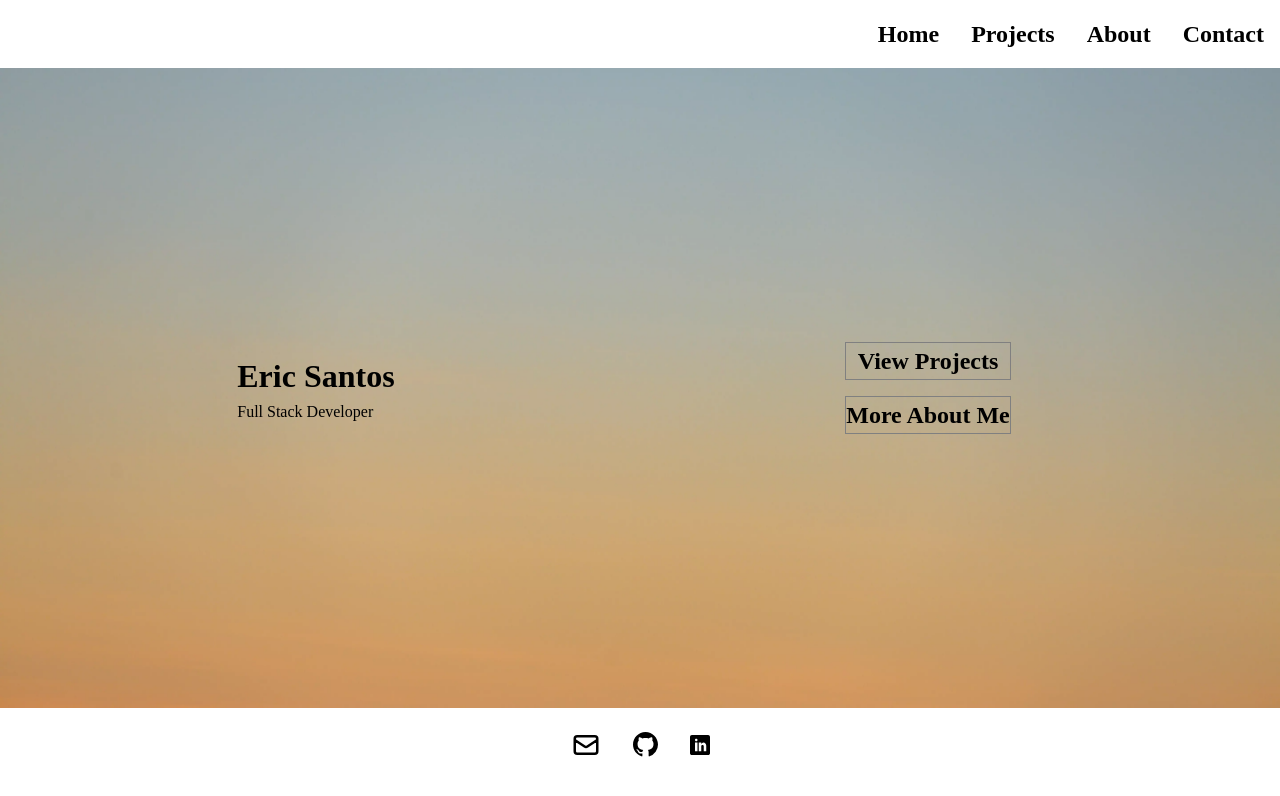
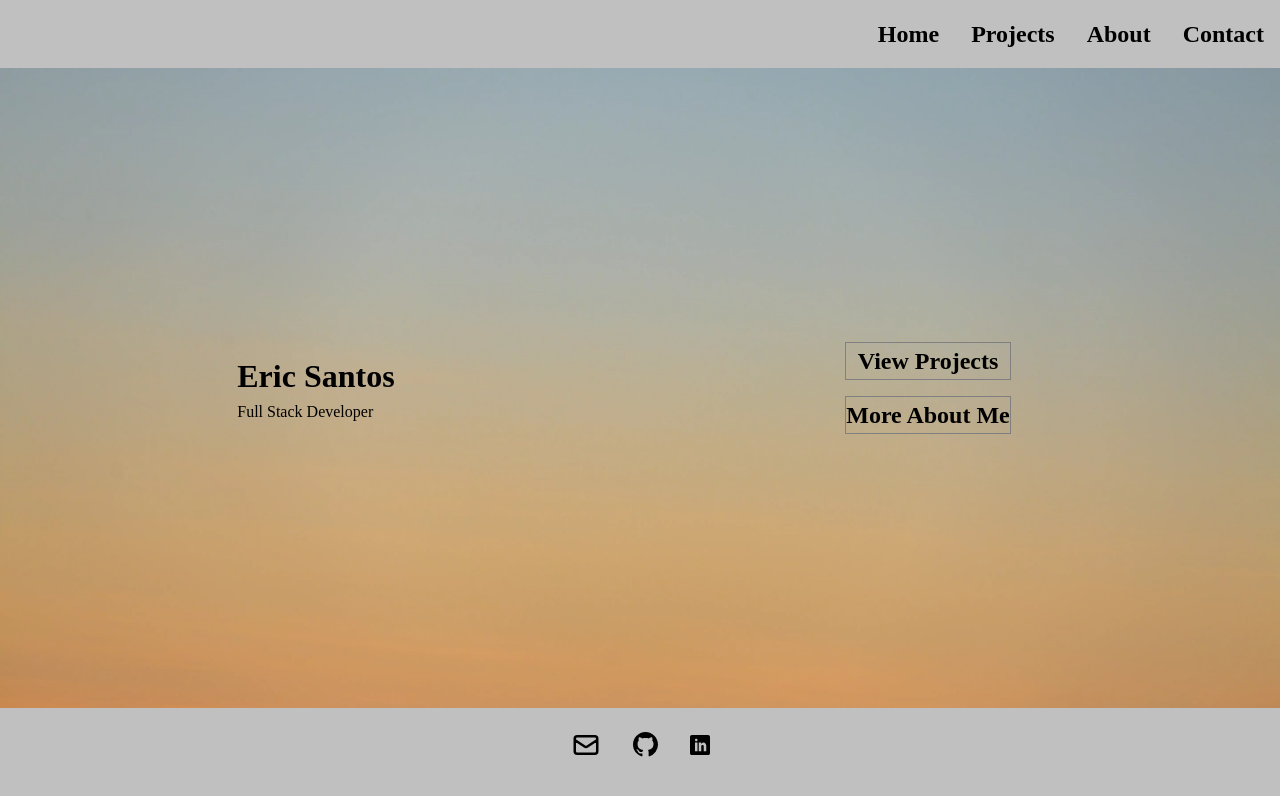
Before and after one commit to Eric-Santos/pwa-portfolio, a React (Create React App) app: page / in a window 1280 px wide. Shown: the top 796 px of the page. Built offline with nearby package versions, Linux system fonts and the light colour scheme.

Commit message:
changed background color

```diff
--- a/src/index.css
+++ b/src/index.css
@@ -77,3 +77,6 @@ select {
 h1,h2,h3,h4,h5,h6, p {
   font-family: 'Merriweather';
 }
+body {
+  background-color: silver;
+}
```
